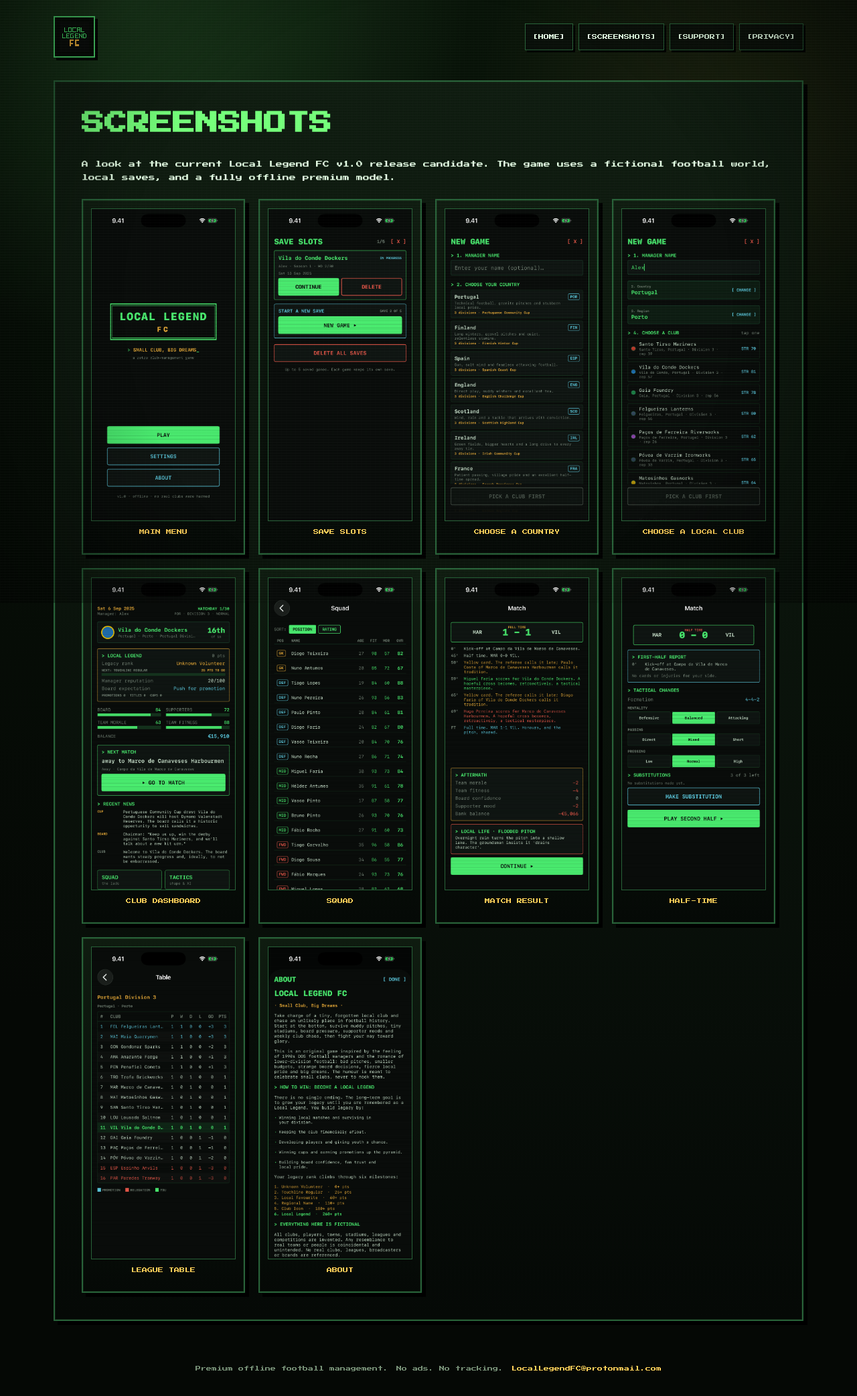
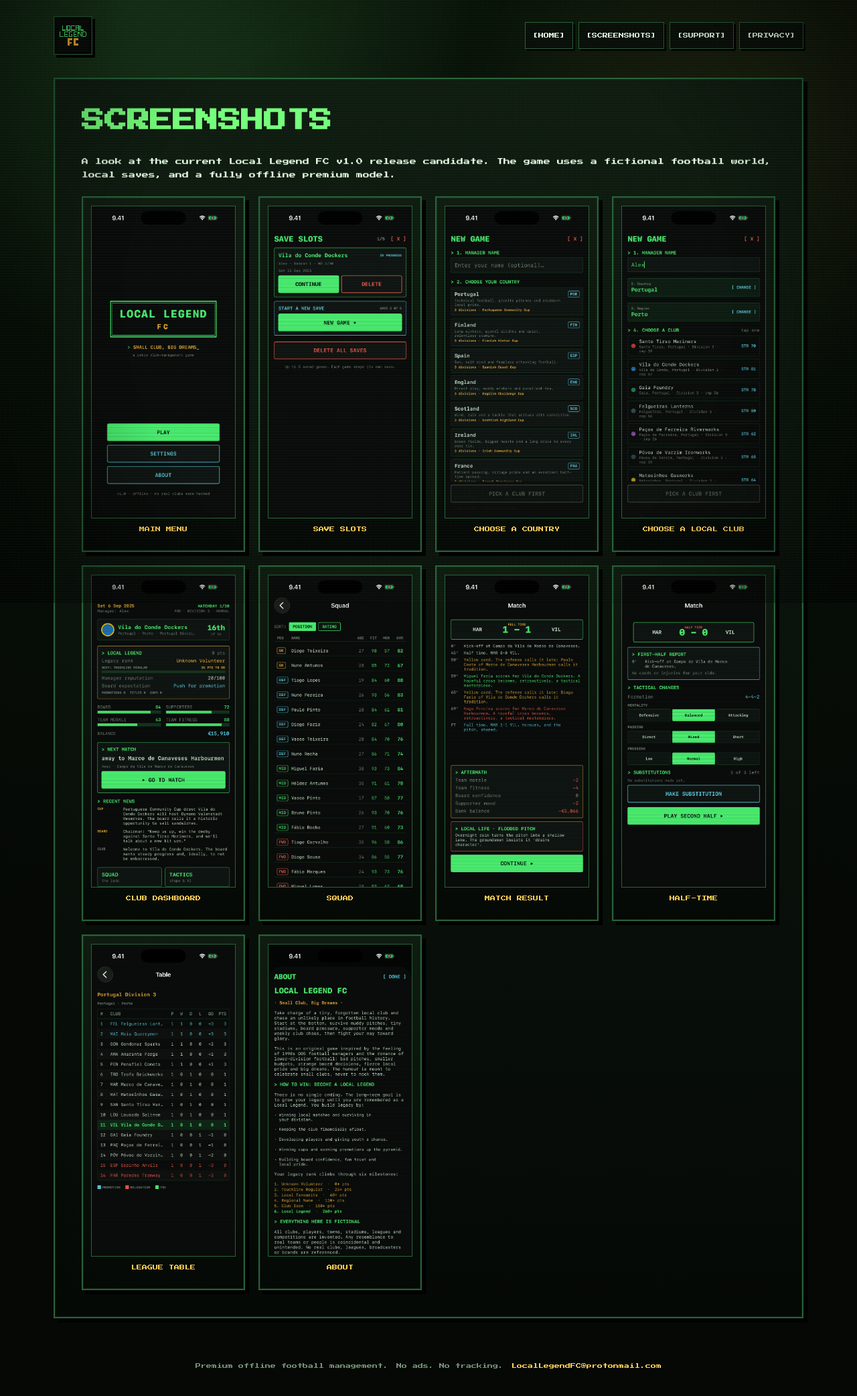
Before and after one commit to tiagomartinspinto/LocalLegendFC-site, a Jekyll site: the page built from screenshots.md, in a window 1280 px wide. Shown: the whole page at 67% size. Built offline with Jekyll 4.4.1, drawn with Linux system fonts in a browser that asks for light colours.

Commit message:
Refine header icon into a retro terminal badge

```diff
--- a/_layouts/default.html
+++ b/_layouts/default.html
@@ -9,7 +9,7 @@
   <link rel="preconnect" href="https://fonts.googleapis.com">
   <link rel="preconnect" href="https://fonts.gstatic.com" crossorigin>
   <link href="https://fonts.googleapis.com/css2?family=Press+Start+2P&display=swap" rel="stylesheet">
-  <link rel="stylesheet" href="{{ '/assets/css/style.css' | relative_url }}?v=teaser-20260625">
+  <link rel="stylesheet" href="{{ '/assets/css/style.css' | relative_url }}?v=badge-20260625">
 </head>
 <body>
   <a class="skip-link" href="#content">Skip to content</a>
--- a/assets/css/style.css
+++ b/assets/css/style.css
@@ -124,12 +124,13 @@ a:focus-visible {
   display: inline-flex;
   align-items: center;
   justify-content: center;
-  width: 62px;
-  height: 62px;
-  min-width: 62px;
-  border: 2px solid var(--line-strong);
-  background: rgba(5, 8, 5, 0.92);
-  box-shadow: 4px 4px 0 #000;
+  width: 58px;
+  height: 58px;
+  min-width: 58px;
+  padding: 4px;
+  border: 1px solid var(--line);
+  background: #050805;
+  box-shadow: 4px 4px 0 #000, inset 0 0 0 1px rgba(116, 255, 122, 0.12);
 }
 
 .site-mark:hover,
@@ -140,8 +141,8 @@ a:focus-visible {
 
 .site-mark img {
   display: block;
-  width: 44px;
-  height: 44px;
+  width: 100%;
+  height: 100%;
   object-fit: contain;
   image-rendering: pixelated;
 }
@@ -604,14 +605,9 @@ figcaption {
   }
 
   .site-mark {
-    width: 54px;
-    height: 54px;
-    min-width: 54px;
-  }
-
-  .site-mark img {
-    width: 38px;
-    height: 38px;
+    width: 52px;
+    height: 52px;
+    min-width: 52px;
   }
 
   .site-nav {
```
